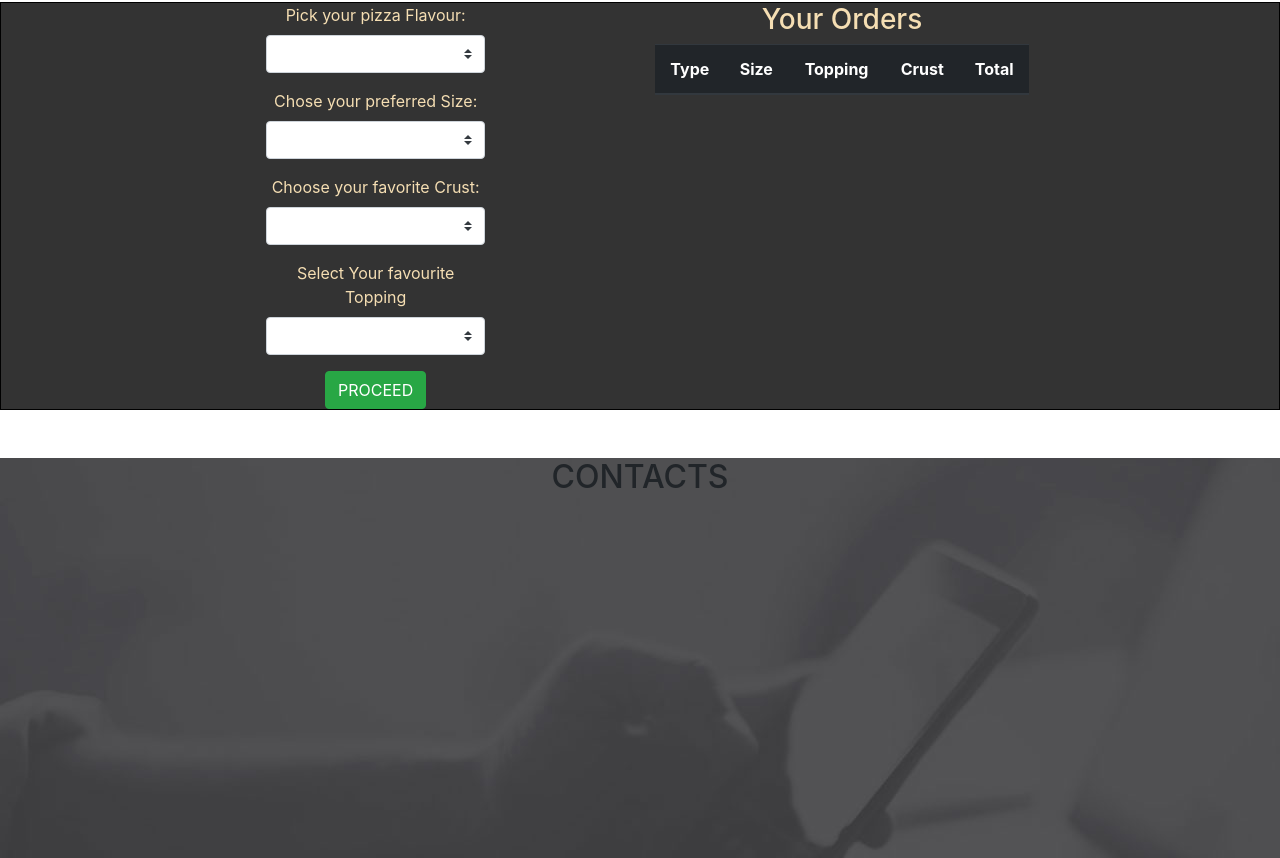
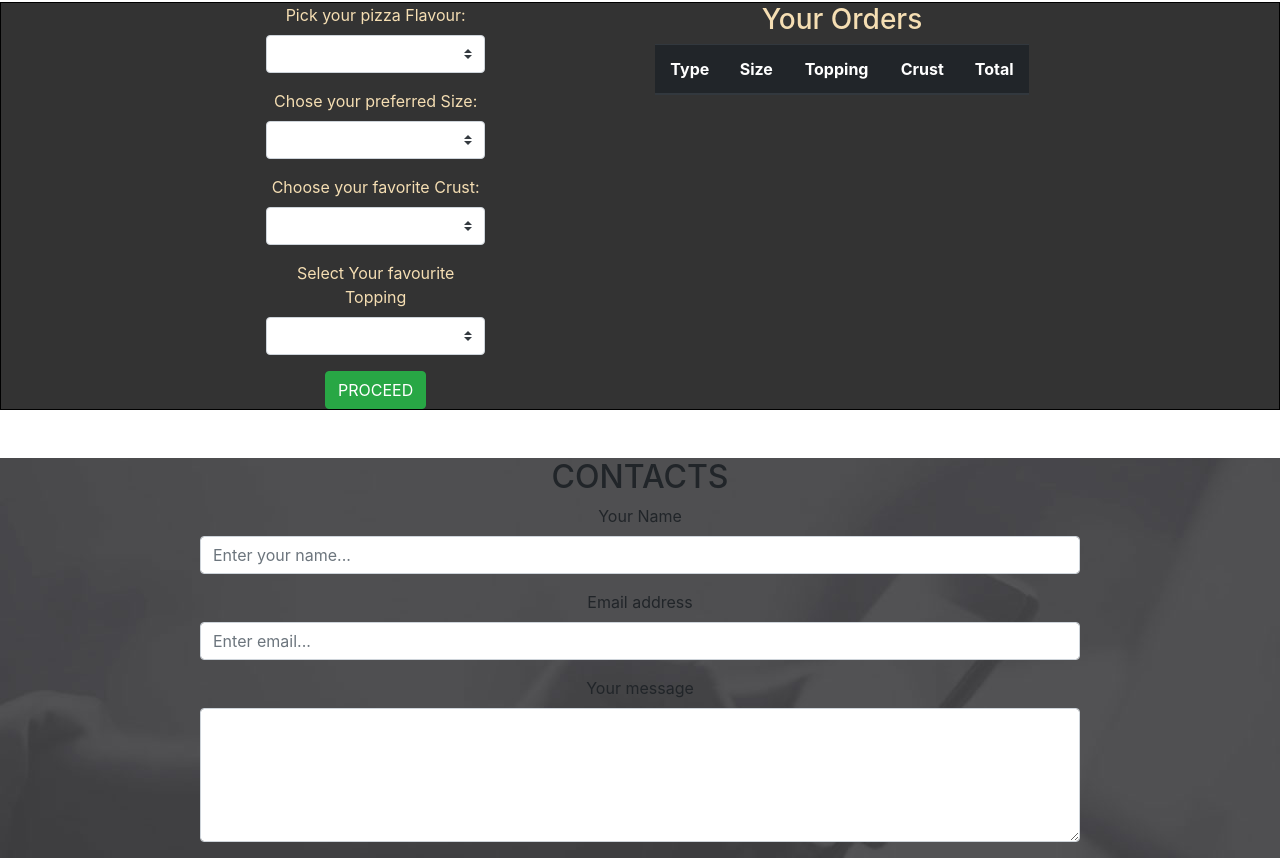
Before and after one commit to FGacheru/Pizza-project, a plain HTML site: page index.html in a window 1280 px wide. Shown: the part 1360-2218 px from the top of the page. Drawn offline with nearby package versions, Linux system fonts and the light colour scheme.

Commit message:
add a contact form

```diff
--- a/css/styles.css
+++ b/css/styles.css
@@ -58,3 +58,6 @@ nav{
 .hidden {
     display: none;
 }
+#contact{
+    padding: 0px 200px 0px 200px;
+}
--- a/index.html
+++ b/index.html
@@ -135,7 +135,7 @@
                 <label>Pick your pizza Flavour:</label>
                 <select class="custom-select custom-select-md mb-3 flavour" name="ytype" id="ytype" required>
                     <option value=""></option>
-                    <option value="cheese">Cheese/option>
+                    <option value="cheese">Cheese</option>
                     <option value="veggie">Veggie</option>
                     <option value="meat">Meat</option>
                 </select>
@@ -243,18 +243,25 @@
     <div id="contacts">
         <h2>CONTACTS</h2>
 
-
+        <form id="contact">
+            <div class="form-group">
+              <label for="">Your Name</label>
+              <input type="text" class="form-control" id="name" placeholder="Enter your name...">
+            </div>
+            <div class="form-group">
+              <label for="exampleFormControlInput1">Email address</label>
+              <input type="email" class="form-control" id="email" placeholder="Enter email...">
+            </div>
+            <div class="form-group">
+              <div class="form-group"></div>
+              <label for="exampleFormControlTextarea1">Your message</label>
+              <textarea class="form-control" id="message" rows="5"></textarea>
+            </div>
+          </form>
 
 
 
     </div>
-
-
-
-
-
-
-
 
     <script src="https://code.jquery.com/jquery-3.2.1.slim.min.js"
         integrity="sha384-KJ3o2DKtIkvYIK3UENzmM7KCkRr/rE9/Qpg6aAZGJwFDMVNA/GpGFF93hXpG5KkN" crossorigin="anonymous">
@@ -265,8 +272,6 @@
     <script src="https://maxcdn.bootstrapcdn.com/bootstrap/4.0.0/js/bootstrap.min.js"
         integrity="sha384-JZR6Spejh4U02d8jOt6vLEHfe/JQGiRRSQQxSfFWpi1MquVdAyjUar5+76PVCmYl" crossorigin="anonymous">
     </script>
-    <!-- <script src="https://code.jquery.com/jquery-3.5.1.min.js"
-        integrity="sha256-9/aliU8dGd2tb6OSsuzixeV4y/faTqgFtohetphbbj0=" crossorigin="anonymous"></script> -->
     <script src="./js/script.js"></script>
 </body>
 
```
